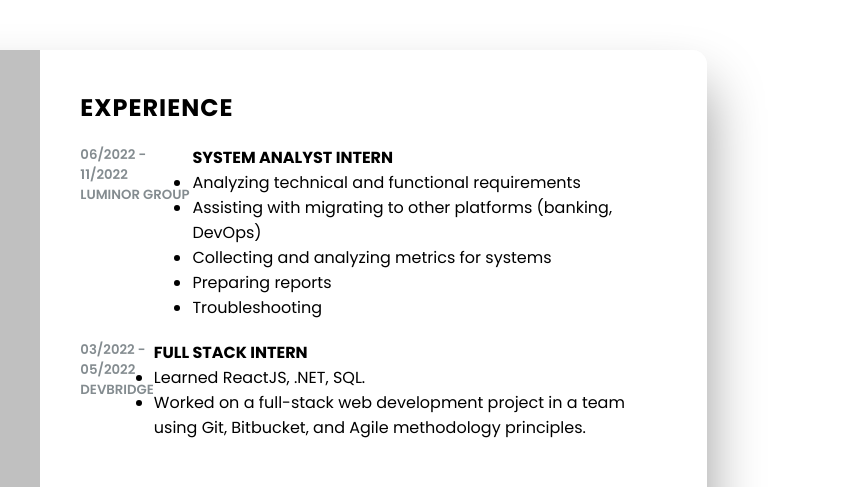
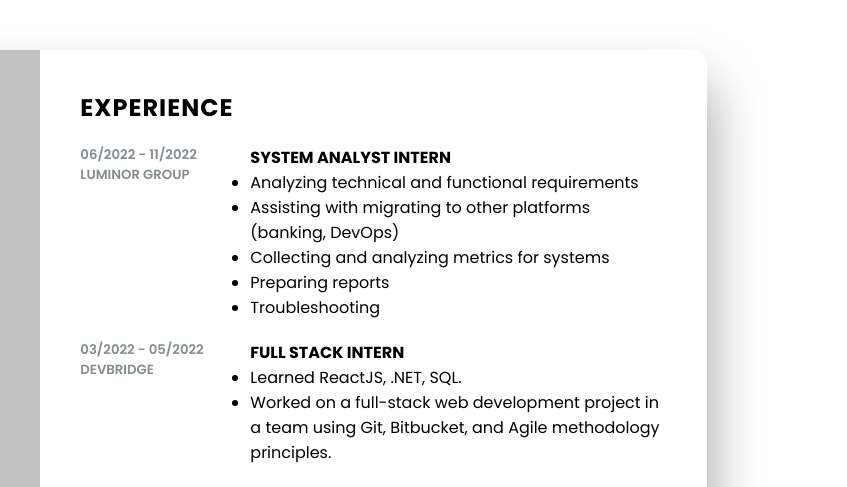
Before and after one commit to kottarainen/cloud-resume, a plain HTML site: page index.html in a window 1280 px wide. Shown: the top 487 px of the page, 433-1280 px from the left. Drawn offline with Linux system fonts and the light colour scheme.

Commit message:
Update style.css

```diff
--- a/style.css
+++ b/style.css
@@ -135,10 +135,11 @@ p {
   display: flex;
   flex-direction: row;
   margin: 20px 0;
+  column-gap: 20px;
 }
 
 .about .box .year_company {
-  min_width: 150px;
+  min-width: 150px;
 }
 
 .about .box .year_company h5 {
```
